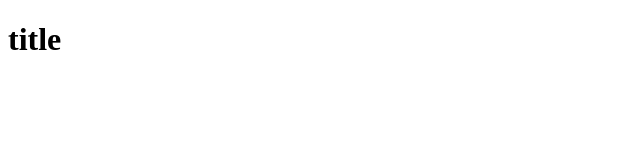
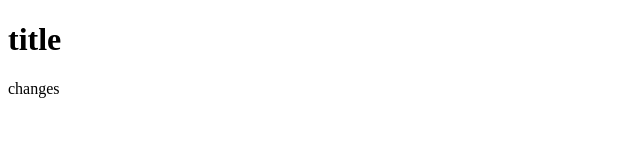
Before and after one commit to NokaK/lesson4-unilab, a plain HTML site: page index.html in a window 1280 px wide. Shown: the full height of the page, 0-640 px from the left. Drawn offline with Linux system fonts and the light colour scheme.

Commit message:
add  div content

```diff
--- a/index.html
+++ b/index.html
@@ -5,5 +5,6 @@
 </head>
 <body>
 	<h1>title</h1>
+	<div> changes </div>
 </body>
 </html>
```
